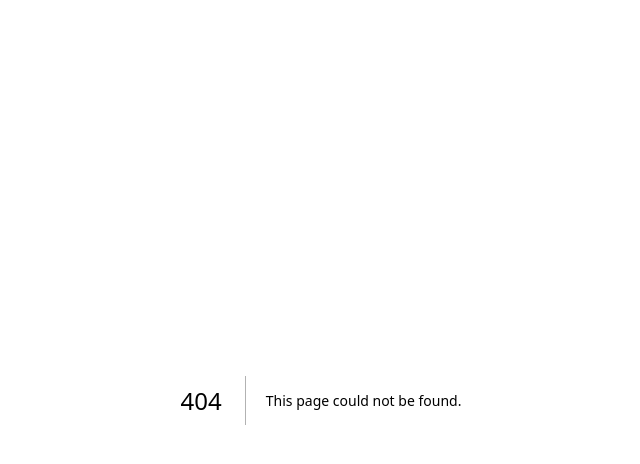
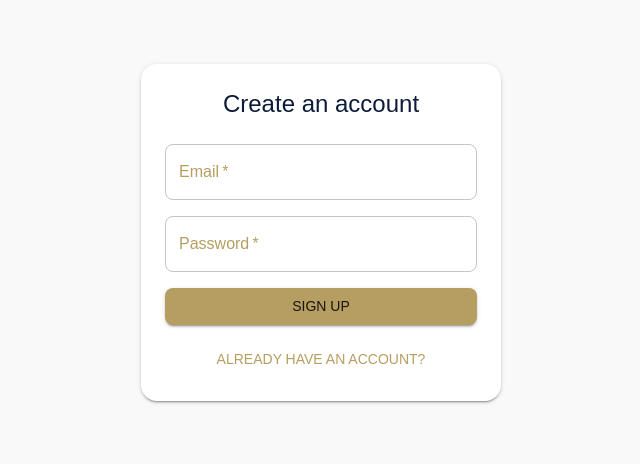
Before and after one commit to andersonlebon/haranest-app, a Next.js app: page /signup in a window 1280 px wide. Before the commit this address had no page. Shown: the top 464 px of the page, without its empty margins (319-959 px from the left). Built offline with nearby package versions, Linux system fonts and the light colour scheme.

Commit message:
Add authentication actions and update login/signup pages
- Implement login and signup functions in actions.ts for user authentication.
- Create login and signup pages with form handling and error display.
- Update package.json and package-lock.json to include necessary dependencies.

```diff
--- a/package.json
+++ b/package.json
@@ -14,6 +14,7 @@
     "@emotion/react": "^11.14.0",
     "@emotion/styled": "^11.14.0",
     "@fontsource/roboto": "^5.2.5",
+    "@hookform/resolvers": "^5.0.1",
     "@mui/material": "^7.1.0",
     "@supabase/ssr": "^0.6.1",
     "@supabase/supabase-js": "^2.49.4",
@@ -22,7 +23,9 @@
     "pg": "^8.15.6",
     "postgres": "^3.4.5",
     "react": "^19.0.0",
-    "react-dom": "^19.0.0"
+    "react-dom": "^19.0.0",
+    "react-hook-form": "^7.56.3",
+    "zod": "^3.24.4"
   },
   "devDependencies": {
     "@eslint/eslintrc": "^3",
--- a/src/app/(auth)/login/actions.ts
+++ b/src/app/(auth)/actions.ts
@@ -17,10 +17,8 @@ export async function login(formData: FormData) {
 
   const { error } = await supabase.auth.signInWithPassword(data)
 
-  console.log('error', {...error})
-
   if (error) {
-    redirect('/error')
+    redirect(`/login?error=${error?.message}`)
   }
 
   revalidatePath('/', 'layout')
@@ -37,9 +35,11 @@ export async function signup(formData: FormData) {
     password: formData.get('password') as string,
   }
 
-  const { error } = await supabase.auth.signUp(data)
+  const resp = await supabase.auth.signUp(data)
 
-  if (error) {
+  console.log('error', resp)
+
+  if (resp.error) {
     redirect('/error')
   }
 
--- a/src/app/(auth)/login/page.tsx
+++ b/src/app/(auth)/login/page.tsx
@@ -1,21 +1,53 @@
-"use client"
-import { login, signup } from './actions';
-import { Box, Button, TextField, Typography, Stack } from '@mui/material';
+"use client";
+
+import { useRouter, useSearchParams } from "next/navigation";
+import { login } from "../actions";
+import {
+  Box,
+  Button,
+  CircularProgress,
+  TextField,
+  Typography,
+  Stack,
+} from "@mui/material";
+import { useState, useTransition } from "react";
 
 export default function LoginPage() {
+  const searchParams = useSearchParams();
+  const error = searchParams.get("error");
+
+  const [isPending, startTransition] = useTransition();
+  const [formData, setFormData] = useState({ email: "", password: "" });
+
+  const handleChange = (e: React.ChangeEvent<HTMLInputElement>) => {
+    setFormData((prev) => ({ ...prev, [e.target.name]: e.target.value }));
+  };
+
+  const handleSubmit = async (e: React.FormEvent<HTMLFormElement>) => {
+    e.preventDefault();
+
+    const form = new FormData();
+    form.append("email", formData.email);
+    form.append("password", formData.password);
+
+    startTransition(() => {
+      login(form);
+    });
+  };
+
   return (
     <Box
       component="form"
-      onSubmit={(e) => e.preventDefault()}
+      onSubmit={handleSubmit}
       sx={{
-        width: '100%',
+        width: "100%",
         maxWidth: 360,
-        mx: 'auto',
+        mx: "auto",
         mt: 8,
         p: 3,
         borderRadius: 2,
         boxShadow: 2,
-        bgcolor: 'background.paper',
+        bgcolor: "background.paper",
       }}
     >
       <Typography variant="h5" mb={3} align="center">
@@ -24,35 +56,51 @@ export default function LoginPage() {
 
       <Stack spacing={2}>
         <TextField
+          id="email"
           name="email"
           label="Email"
           type="email"
+          disabled={isPending}
           required
           fullWidth
+          value={formData.email}
+          onChange={handleChange}
+
         />
         <TextField
+          id="password"
           name="password"
           label="Password"
           type="password"
+          disabled={isPending}
           required
           fullWidth
+          value={formData.password}
+          onChange={handleChange}
         />
+        {!isPending && error && (
+          <Typography variant="body2" color="error">
+            {error}
+          </Typography>
+        )}
         <Stack direction="row" spacing={2} justifyContent="space-between">
           <Button
             type="submit"
-            formAction={login}
             variant="contained"
             fullWidth
+            disabled={isPending}
+            startIcon={isPending ? <CircularProgress size={20} /> : null}
           >
             Log in
           </Button>
-          <Button
-            type="submit"
-            formAction={signup}
-            variant="outlined"
-            fullWidth
-          >
-            Sign up
+        </Stack>
+
+        <Stack>
+          <Button variant="text" fullWidth href="/signup" disabled={isPending}>
+            Don't have an account?
+          </Button>
+          <Button variant="text" fullWidth href="/forgot-password" disabled={isPending}>
+            Forgot password?
           </Button>
         </Stack>
       </Stack>
--- /dev/null
+++ b/src/app/(auth)/signup/page.tsx
@@ -0,0 +1,66 @@
+"use client"
+import { signup } from '../actions';
+import { Box, Button, TextField, Typography, Stack } from '@mui/material';
+
+export default function LoginPage() {
+  return (
+    <Box
+      component="form"
+      sx={{
+        width: '100%',
+        maxWidth: 360,
+        mx: 'auto',
+        mt: 8,
+        p: 3,
+        borderRadius: 2,
+        boxShadow: 2,
+        bgcolor: 'background.paper',
+      }}
+    >
+      <Typography variant="h5" mb={3} align="center">
+        Create an account
+      </Typography>
+
+      <Stack spacing={2}>
+        <TextField
+          id="email"
+          name="email"
+          label="Email"
+          type="email"
+          required
+          fullWidth
+        />
+        <TextField
+          id='password'
+          name="password"
+          label="Password"
+          type="password"
+          required
+          fullWidth
+        />
+        <Stack direction="row" spacing={2} justifyContent="space-between">
+          <Button
+            type="submit"
+            formAction={signup}
+            variant="contained"
+            fullWidth
+          >
+            Sign up
+          </Button>
+        </Stack>
+
+        <Stack direction="row" spacing={2} justifyContent="space-between">
+          <Button
+            type="link"
+            variant="text"
+            fullWidth
+            href="/login"
+          >
+            Already have an account?
+          </Button>
+
+          </Stack>
+      </Stack>
+    </Box>
+  );
+}
```
Also changed, not shown: 1 other file (tests, documents, lock files or other folders).
